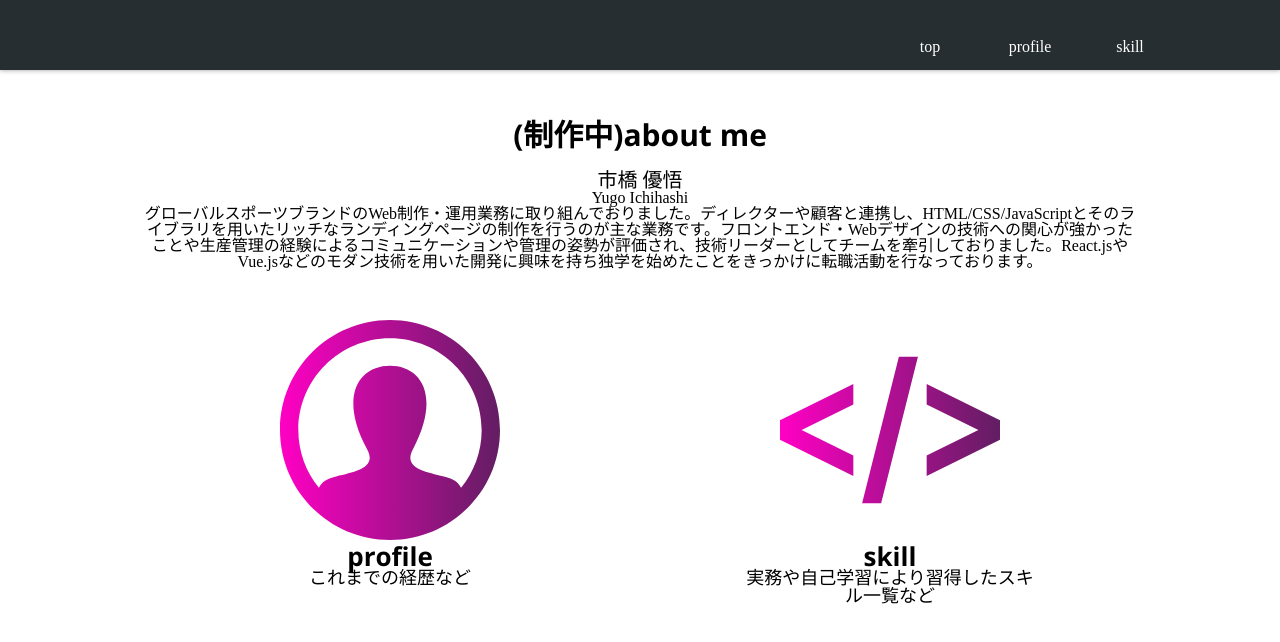
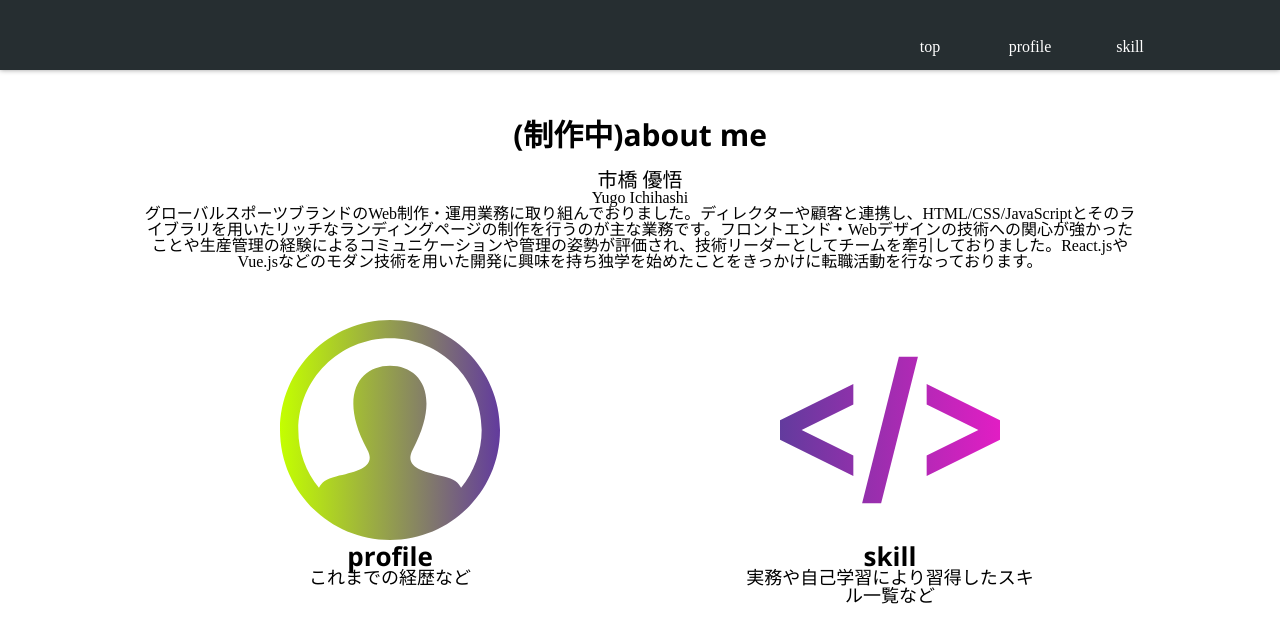
Before and after one commit to u5jp/pf-react-ts-hooks-redux, a React (Create React App) app: page /profile in a window 1280 px wide. Shown: the top 642 px of the page. Built offline with nearby package versions, Linux system fonts and the light colour scheme.

Commit message:
backbutton implemet

```diff
--- a/public/index.html
+++ b/public/index.html
@@ -24,6 +24,10 @@
       work correctly both with client-side routing and a non-root public URL.
       Learn how to configure a non-root public URL by running `npm run build`.
     -->
+    <link
+      rel="stylesheet"
+      href="https://cdnjs.cloudflare.com/ajax/libs/font-awesome/5.14.0/css/all.min.css"
+    />
     <title>React App</title>
   </head>
   <body>
--- a/src/App.tsx
+++ b/src/App.tsx
@@ -10,6 +10,7 @@ import Main from "./components/Main";
 import Skill from "./components/Skill";
 import Profile from "./components/Profile";
 import Header from "./components/Header";
+import BackButton from "./components/BackButton";
 
 import initialState from "./initialState";
 
@@ -39,7 +40,6 @@ const getQuery = (search) => {
 
 const App = () => {
   const [state, dispatch] = useReducer(rootReducer, initialState);
-  console.log("appinitiaasta", initialState);
 
   const location = useLocation();
   const [_, rootPath] = location.pathname.split("/");
@@ -61,11 +61,12 @@ const App = () => {
               {/* <Switch> */}
               <Route exact path="/" component={Main} />
               <Route exact path="/skill" component={Skill} />
-              <Route path="/profile" component={Profile} />
+              <Route exact path="/profile" component={Profile} />
               {/* <Route path="/hobby" component = {Hobby}/> */}
             </Switch>
           </AnimatePresence>
         </Section>
+        <BackButton />
         {/* </HashRouter> */}
       </AppContext.Provider>
     </div>
--- /dev/null
+++ b/src/components/BackButton.tsx
@@ -0,0 +1,34 @@
+import React from "react";
+import { Link, useLocation } from "react-router-dom";
+
+import styled from "styled-components";
+
+const BackButton = ({ className }) => {
+  const location = useLocation();
+  const [_, rootPath] = location.pathname.split("/");
+  console.log(location);
+  return (
+    <div className={`${className} ${rootPath !== "" && "visivle"}`}>
+      <Link to={"/"}>
+        <div>
+          <i className="fas fa-arrow-circle-left fa-3x"></i>
+          トップページへ戻る
+        </div>
+      </Link>
+    </div>
+  );
+};
+
+const BackButtonStyled = styled(BackButton)`
+  position: fixed;
+  bottom: 10%;
+  right: 10%;
+  transform: translateX(1000px);
+  transition: 2s;
+  transition-delay: 1s;
+  &.visivle {
+    transform: translateX(0);
+  }
+`;
+
+export default BackButtonStyled;
--- a/src/components/Header.tsx
+++ b/src/components/Header.tsx
@@ -1,6 +1,6 @@
 import React, { useContext } from "react";
 import AppContext from "../contexts/AppContext";
-import { Link, useLocation } from "react-router-dom";
+import { Link } from "react-router-dom";
 
 import styled from "styled-components";
 
@@ -32,10 +32,6 @@ const Nav = styled.nav`
 const Header = () => {
   const value: any = useContext(AppContext);
 
-  const location = useLocation();
-  const [_, rootPath] = location.pathname.split("/");
-  console.log(location);
-
   return (
     <Nav>
       <ul>
--- a/src/components/IntroductionCard.tsx
+++ b/src/components/IntroductionCard.tsx
@@ -21,7 +21,6 @@ const Card = styled.li`
 `;
 
 const IntroductionCard = ({ introduction }) => {
-  console.log(introduction);
   return (
     <Card>
       <Link to={`/${introduction.title}`}>
--- a/src/components/LogoHuman.tsx
+++ b/src/components/LogoHuman.tsx
@@ -1,53 +1,54 @@
 import React from "react";
 import styled from "styled-components";
 
-const Logo = styled.svg`
-  width: 220px;
-  height: 220px;
-  path {
-    fill: url(#grad1);
-  }
-  #stop1 {
-    animation: change-color1 3s ease-in-out infinite alternate;
-  }
-  #stop2 {
-    animation: change-color2 3s ease-in-out infinite alternate;
-  }
-  @keyframes change-color1 {
-    0% {
-      stop-color: fuchsia;
-    }
-    100% {
-      stop-color: red;
-    }
-  }
-  @keyframes change-color2 {
-    0% {
-      stop-color: purple;
-    }
-    100% {
-      stop-color: green;
-    }
-  }
-`;
-
-const LogoHuman = () => {
+const LogoHuman = ({ className }) => {
   return (
-    <Logo
+    <svg
+      className={className}
       xmlns="http://www.w3.org/2000/svg"
       width="24"
       height="24"
       viewBox="0 0 24 24"
     >
       <defs>
-        <linearGradient id="grad1" gradientUnits="userSpaceOnUse">
-          <stop id="stop1" offset="0%" />
-          <stop id="stop2" offset="100%" />
+        <linearGradient id="human_grad" gradientUnits="userSpaceOnUse">
+          <stop id="human_stop1" offset="0%" />
+          <stop id="human_stop2" offset="100%" />
         </linearGradient>
       </defs>
       <path d="M12 0c-6.627 0-12 5.373-12 12s5.373 12 12 12 12-5.373 12-12-5.373-12-12-12zm7.753 18.305c-.261-.586-.789-.991-1.871-1.241-2.293-.529-4.428-.993-3.393-2.945 3.145-5.942.833-9.119-2.489-9.119-3.388 0-5.644 3.299-2.489 9.119 1.066 1.964-1.148 2.427-3.393 2.945-1.084.25-1.608.658-1.867 1.246-1.405-1.723-2.251-3.919-2.251-6.31 0-5.514 4.486-10 10-10s10 4.486 10 10c0 2.389-.845 4.583-2.247 6.305z" />
-    </Logo>
+    </svg>
   );
 };
 
-export default LogoHuman;
+const LogoHumanStyled = styled(LogoHuman)`
+  width: 220px;
+  height: 220px;
+  path {
+    fill: url(#human_grad);
+  }
+  #human_stop1 {
+    animation: human-change-color1 3s ease-in-out infinite alternate;
+  }
+  #human_stop2 {
+    animation: human-change-color2 3s ease-in-out infinite alternate;
+  }
+  @keyframes human-change-color1 {
+    0% {
+      stop-color: yellow;
+    }
+    100% {
+      stop-color: lime;
+    }
+  }
+  @keyframes human-change-color2 {
+    0% {
+      stop-color: purple;
+    }
+    100% {
+      stop-color: aqua;
+    }
+  }
+`;
+
+export default LogoHumanStyled;
--- a/src/components/LogoSkill.tsx
+++ b/src/components/LogoSkill.tsx
@@ -23,7 +23,7 @@ const Logo = styled.svg`
   }
   @keyframes change-color2 {
     0% {
-      stop-color: purple;
+      stop-color: blue;
     }
     100% {
       stop-color: green;
@@ -31,9 +31,10 @@ const Logo = styled.svg`
   }
 `;
 
-const LogoSkill = () => {
+const LogoSkill = ({ className }) => {
   return (
-    <Logo
+    <svg
+      className={className}
       xmlns="http://www.w3.org/2000/svg"
       width="24"
       height="24"
@@ -46,8 +47,38 @@ const LogoSkill = () => {
         </linearGradient>
       </defs>
       <path d="M24 10.935v2.131l-8 3.947v-2.23l5.64-2.783-5.64-2.79v-2.223l8 3.948zm-16 3.848l-5.64-2.783 5.64-2.79v-2.223l-8 3.948v2.131l8 3.947v-2.23zm7.047-10.783h-2.078l-4.011 16h2.073l4.016-16z" />
-    </Logo>
+    </svg>
   );
 };
 
-export default LogoSkill;
+const LogoSkillStyled = styled(LogoSkill)`
+  width: 220px;
+  height: 220px;
+  path {
+    fill: url(#grad1);
+  }
+  #stop1 {
+    animation: change-color1 3s ease-in-out infinite alternate;
+  }
+  #stop2 {
+    animation: change-color2 3s ease-in-out infinite alternate;
+  }
+  @keyframes change-color1 {
+    0% {
+      stop-color: purple;
+    }
+    100% {
+      stop-color: aqua;
+    }
+  }
+  @keyframes change-color2 {
+    0% {
+      stop-color: fuchsia;
+    }
+    100% {
+      stop-color: olive;
+    }
+  }
+`;
+
+export default LogoSkillStyled;
--- a/src/components/Profile.tsx
+++ b/src/components/Profile.tsx
@@ -45,7 +45,12 @@ const Profile = ({ className }) => {
         </ul>
         <h4>Hobby</h4>
         <p>ダーツ・読書・ランニング</p>
-        <Link to={"/"}>戻る</Link>
+        {/* <Link to={"/"}>
+          <div className={`${className}_backButton`}>
+            <i className="fas fa-arrow-circle-left fa-3x"></i>
+            トップページへ戻る
+          </div>
+        </Link> */}
       </div>
     </motion.div>
   );
@@ -59,6 +64,11 @@ const ProfileStyled = styled(Profile)`
     font-weight: bold;
     font-family: "Open Sans", sans-serif;
   }
+  &_backButton {
+    position: fixed;
+    bottom: 10%;
+    right: 10%;
+  }
 `;
 
 export default ProfileStyled;
--- a/src/components/SkillCard.tsx
+++ b/src/components/SkillCard.tsx
@@ -38,7 +38,6 @@ const SkillBar = styled.div`
   background: #fff;
   position: relative;
   border-radius: 10px;
-  -webkit-box-shadow: 0 5px 15px 0 rgba(7, 33, 66, 0.15);
   box-shadow: 0 5px 15px 0 rgba(7, 33, 66, 0.15);
   transition: 1s;
   &::after {
@@ -51,7 +50,8 @@ const SkillBar = styled.div`
     width: 10%;
     transition: 2s;
     width: ${(props) => props.inView && props.width * 20 + `%`};
-    background-image: linear-gradient(to right, #072142, #8c2b7a 42%, #ff4d5a);
+    /* background-image: linear-gradient(to right, #072142, #8c2b7a 42%, #ff4d5a); */
+    background-image: linear-gradient(120deg, #84fab0 0%, #8fd3f4 100%);
   }
 `;
 
--- a/src/reducers/skill.tsx
+++ b/src/reducers/skill.tsx
@@ -17,7 +17,6 @@ const i: SKILL_STATE = {
 };
 
 const skill = (state: SKILL_STATE[] = [i], action: ACTION) => {
-  console.log(state);
   switch (action.type) {
     case "SORT_INTEREST":
       state.sort(function (a: any, b: any) {
```
